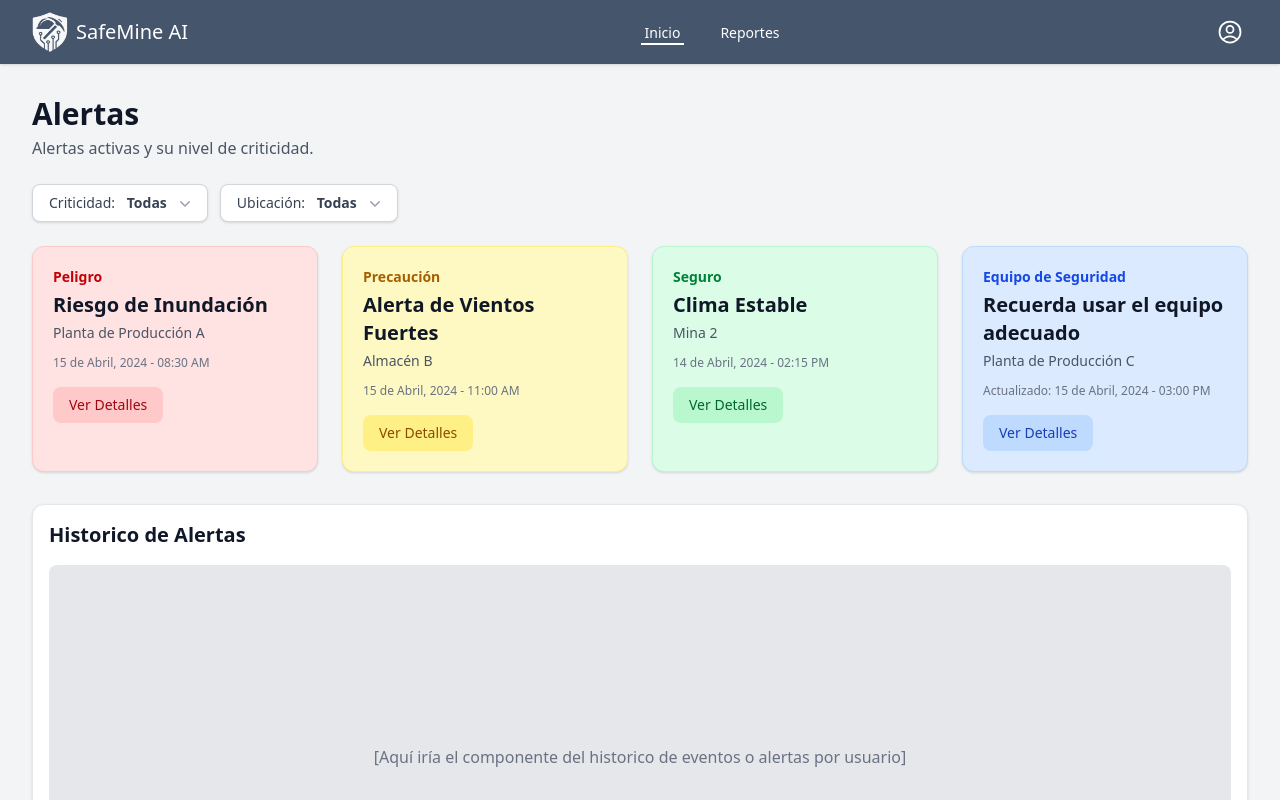
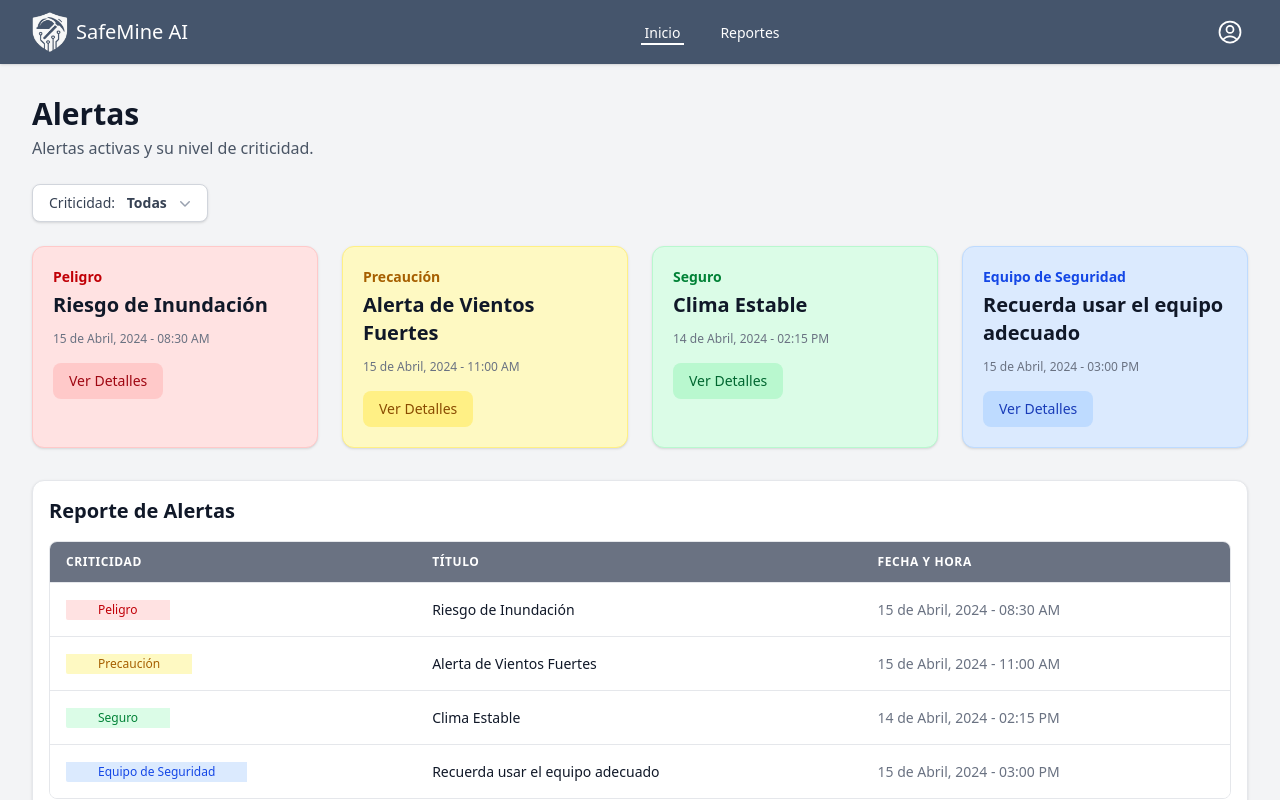
Before and after one commit to vgamboa-sys/Modelo_IA_Proyecto_Mineria, a React (Vite) app: page / in a window 1280 px wide. Shown: the top 800 px of the page. Built offline with nearby package versions, Linux system fonts and the light colour scheme.

Commit message:
Añado tabla de reporte de alertas

```diff
--- a/src/components/AlertCard.jsx
+++ b/src/components/AlertCard.jsx
@@ -1,7 +1,7 @@
 import React from 'react';
 
 
-const colorMap = {
+export const colorMap = {
   Alta: {
     bg: 'bg-red-100',
     border: 'border-red-200',
--- a/src/components/Dashboard.jsx
+++ b/src/components/Dashboard.jsx
@@ -1,6 +1,6 @@
 import React, { useState } from 'react';
 import Header from './Header';
-import AlertCard from './AlertCard';
+import AlertCard, {colorMap} from './AlertCard';
 import FilterButton from './Filter';
 import AlertModal from './AlertModal';
 
@@ -31,7 +31,7 @@ const alertData = [
     severityText: 'Equipo de Seguridad',
     title: 'Recuerda usar el equipo adecuado',
     location: 'Planta de Producción C',
-    timestamp: 'Actualizado: 15 de Abril, 2024 - 03:00 PM',
+    timestamp: '15 de Abril, 2024 - 03:00 PM',
   },
 ];
 
@@ -42,6 +42,11 @@ function Dashboard() {
   const severityOptions = ['Todas', 'Alta', 'Media', 'Baja', 'Equipo'];
 
   const [selectedAlert, setSelectedAlert] = useState(null);
+
+  const getBadgeClasses = (sev) => {
+    const c = colorMap[sev] || { bg: 'bg-gray-100', text: 'text-gray-800' };
+    return `${c.bg} ${c.text}`;
+  };
 
   return (
     <div className="min-h-screen bg-gray-100 relative">
@@ -62,7 +67,7 @@ function Dashboard() {
             selected={selectedSeverity}
             onSelect={setSelectedSeverity}
             />
-          <FilterButton label="Ubicación" />
+          {/*<FilterButton label="Ubicación" />*/}
         </div>
 
         <div className="grid grid-cols-1 md:grid-cols-2 lg:grid-cols-4 gap-6 mt-6">
@@ -74,21 +79,73 @@ function Dashboard() {
               severity={alert.severity}
               severityText={alert.severityText}
               title={alert.title}
-              location={alert.location}
+              //{/*location={alert.location}*/}
               timestamp={alert.timestamp}
               onShowDetails={() => setSelectedAlert(alert)}
             />
           ))}
         </div>
 
-        {/* Sección del Histórico o historial*/}
+        {/* Sección del Reporte de Alertas*/}
         <div className="mt-8 bg-white p-4 rounded-xl shadow-sm border border-gray-200">
-          <h2 className="text-xl font-semibold text-gray-900 mb-4">Historico de Alertas</h2>
-          <div className="bg-gray-200 rounded-lg h-64 sm:h-96 flex items-center justify-center">
-            <p className="text-gray-500 px-4 text-center">
-              [Aquí iría el componente del historico de eventos o alertas por usuario]
-            </p>
+          <h2 className="text-xl font-semibold text-gray-900 mb-4">Reporte de Alertas</h2>
+
+          {/*Tabla de Reporte de Alertas Responsive*/}
+          <div className="overflow-x-auto">
+            <div className="inline-block min-w-full align-middle">
+              <div className="overflow-hidden border border-gray-200 rounded-lg">
+                <table className="min-w-full divide-y divide-gray-200">
+                  <thead className="bg-gray-500">
+                    <tr className="text-white text-left text-xs font-medium uppercase tracking-wider">
+                      <th scope="col" className="px-4 py-3">
+                        Criticidad
+                      </th>
+                      <th scope="col" className="px-4 py-3">
+                        Título
+                      </th>
+                      <th scope="col" className="px-4 py-3">
+                        Fecha y Hora
+                      </th>
+                    </tr>
+                  </thead>
+                  <tbody className="bg-white divide-y divide-gray-200">
+                    {alertData.length === 0 ? (
+                      <tr>
+                        <td colSpan="4" className="px-4 py-4 text-sm text-center text-gray-500">
+                          No hay alertas para mostrar
+                        </td>
+                      </tr>
+                    ) : (
+                      alertData.map((alert) => (
+                        <tr key={alert.title} className="hover:bg-gray-50">
+                          <td className="px-4 py-4 whitespace-nowrap text-sm">
+                            <span className={`inline-flex items-center px-8 py-0.5 rounded-es-xs text-xs font-medium ${getBadgeClasses(alert.severity)}`}>
+                              {alert.severityText}
+                            </span>
+                          </td>
+                          <td className="px-4 py-4 text-sm text-gray-900">
+                            {alert.title}
+                          </td>
+                          <td className="px-4 py-4 text-sm text-gray-500">
+                            {alert.timestamp}
+                          </td>
+                          {/*<td className="px-4 py-4 text-right text-sm font-medium">
+                            <button
+                              onClick={() => setSelectedAlert(alert)}
+                              className="text-indigo-600 hover:text-indigo-900"
+                            >
+                              Ver detalles
+                            </button>
+                          </td>*/}
+                        </tr>
+                      ))
+                    )}
+                  </tbody>
+                </table>
+              </div>
+            </div>
           </div>
+
         </div>
       </main>
 
```
Also changed, not shown: src/components/ReportCard.jsx (added, +39 -0 lines).
